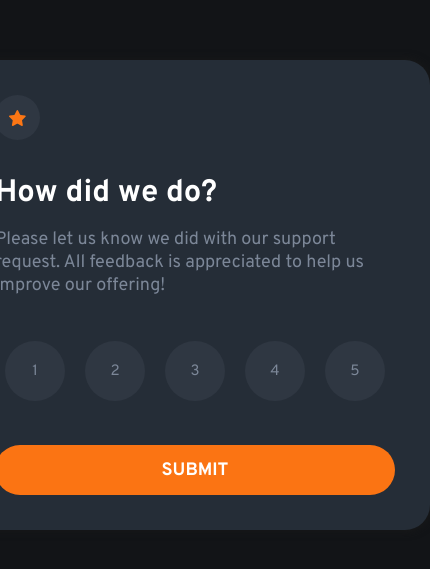
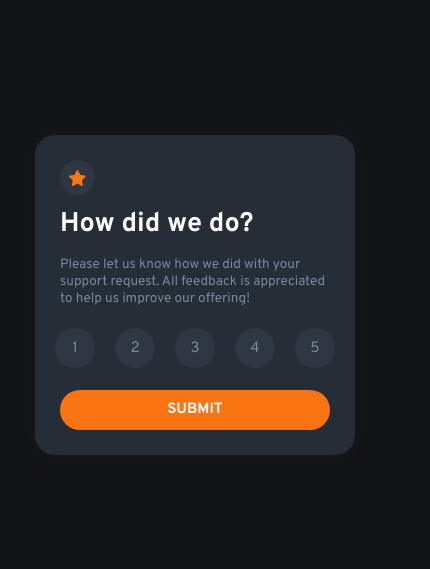
Before and after one commit to nicofercavv-dev/componente-de-avaliacao-interativa, a plain HTML site: page index.html in a window 390 px wide. Shown: the part 127-696 px from the top of the page, 430 px wide, since content can reach past the window. Drawn offline with Linux system fonts and the light colour scheme.

Commit message:
adicionando responsividade no projeto e um README

```diff
--- a/assets/css/styles.css
+++ b/assets/css/styles.css
@@ -171,3 +171,54 @@ main.animar {
         opacity: 0;
     }
 }
+
+@media (min-width: 375px) {
+    main {
+        height: 270px;
+        width: 270px;
+        padding: 25px;
+        border-radius: 20px;
+    }
+
+    .star-container {
+        width: 35px;
+        height: 35px;
+        border-radius: 50%;
+    }
+
+    h1 {
+        font-size: 1.8rem;
+        margin-bottom: 15px;
+    }
+
+    p {
+        font-size: .9rem;
+    }
+
+    input {
+        width: 40px;
+        height: 40px;
+        margin: 10px;
+        border-radius: 50%;
+    }
+
+    button {
+        width: 270px;
+        height: 40px;
+        font-size: 15px;
+    }
+
+    .after-submit img {
+        height: 35%;
+        margin-bottom: 25px;
+    }
+
+    .after-submit span {
+        margin-bottom: 20px;
+    }
+
+    .after-submit h1 {
+        font-size: 1.5rem;
+        margin-bottom: 10px;
+    }
+}
--- a/index.html
+++ b/index.html
@@ -16,7 +16,7 @@
 
     <article>
       <h1>How did we do?</h1>
-      <p>Please let us know we did with our support request. All feedback is appreciated to help us improve our offering!</p>
+      <p>Please let us know how we did with your support request. All feedback is appreciated to help us improve our offering!</p>
     </article>
 
     <form action="get">
```
